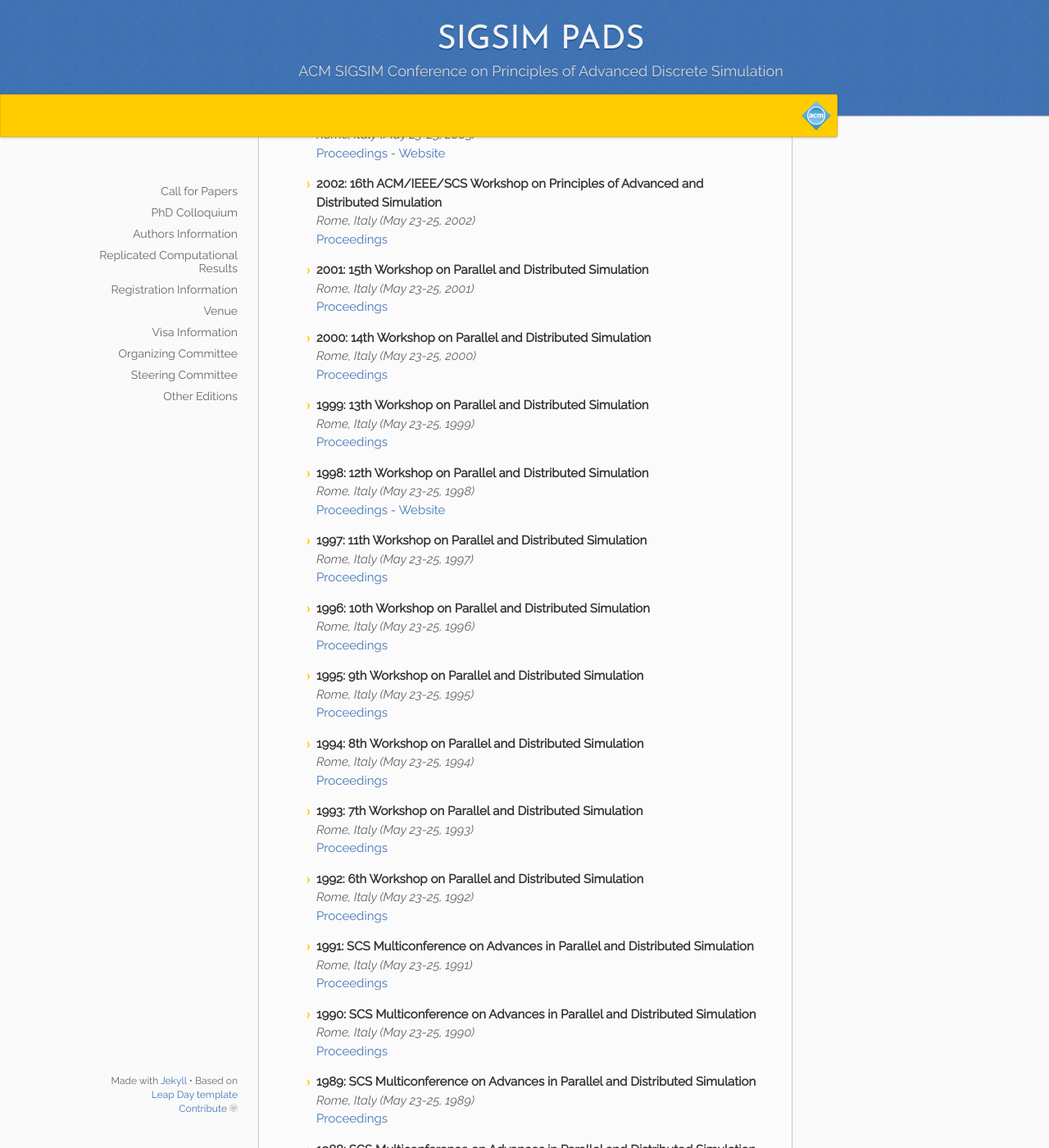
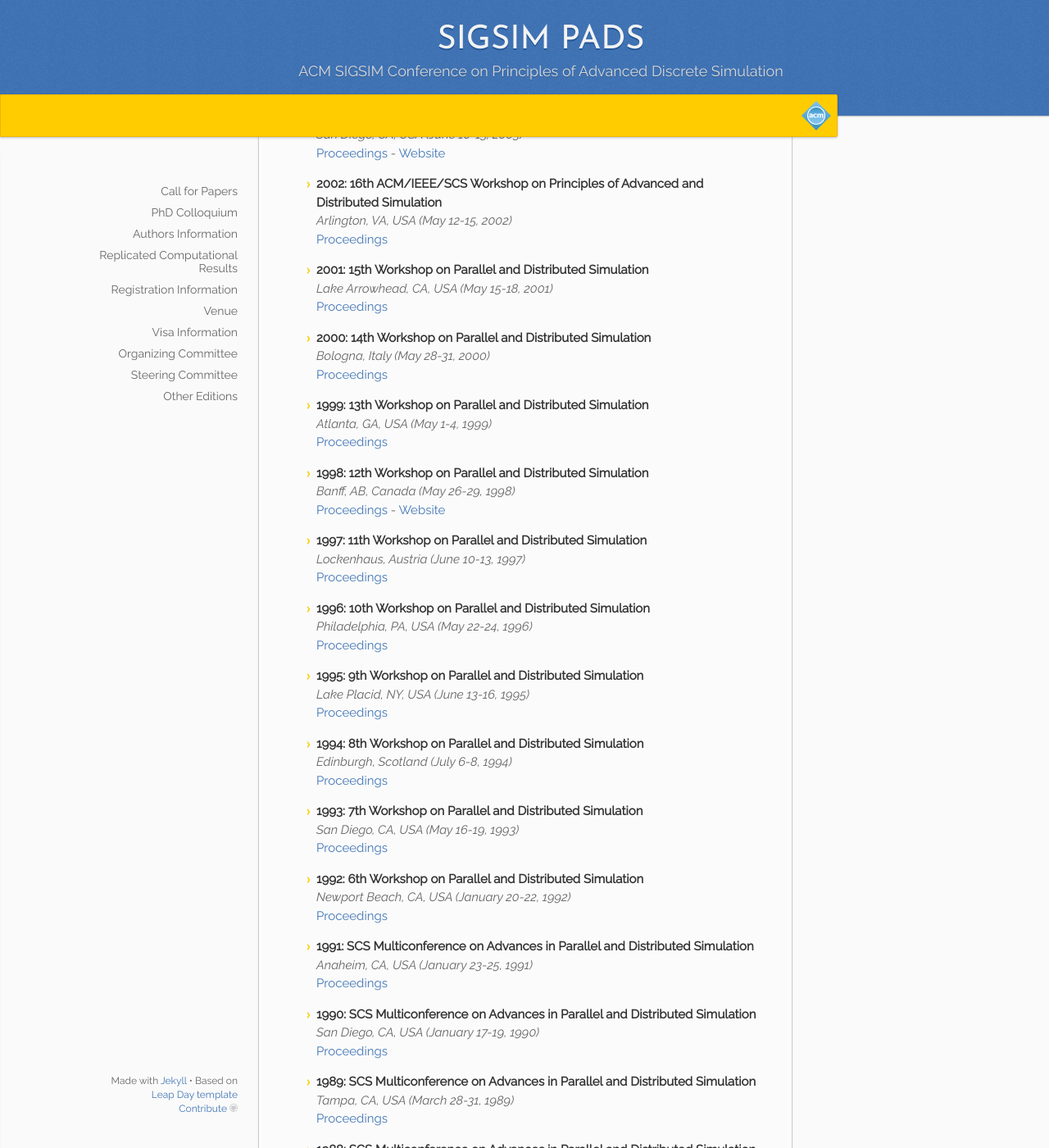
Before and after one commit to alessandropellegrini/acm-sigsim-pads, a Jekyll site: the page built from editions.md, in a window 1280 px wide and 1400 px high, scrolled down 1841 px. Shown: the whole window at 82% size. Built offline with Jekyll 4.4.1, drawn with Linux system fonts in a browser that asks for light colours; some of the changed text lies outside the part shown.

Commit message:
Fix history
Locatins and dates were wrong for past editions.

Signed-off-by: Alessandro Pellegrini <a.pellegrini@ing.uniroma2.it>

```diff
--- a/_config.yml
+++ b/_config.yml
@@ -27,7 +27,7 @@
   edition_2019:
     proceedings: https://dl.acm.org/doi/proceedings/10.1145/3316480
     website: https://web.archive.org/web/20190929201841/https://www.acm-sigsim-pads.org/
-    venue: "Somewhere in the world"
+    venue: "Chicago, IL, USA"
     dates: "June 15-17, 2020"
   edition_2018:
     proceedings: https://dl.acm.org/citation.cfm?id=3200921
@@ -37,167 +37,166 @@
   edition_2017:
     proceedings: http://dl.acm.org/citation.cfm?id=3064911
     website: https://web.archive.org/web/20170530085708/http://acm-sigsim-pads.org/
-    venue: "Rome, Italy"
-    dates: "May 23-25, 2017"
+    venue: "Singapore"
+    dates: "May 24-26, 2017"
   edition_2016:
     proceedings: https://dl.acm.org/citation.cfm?id=2901378
     website: https://web.archive.org/web/20160504044541/http://www.acm-sigsim-pads.org:80/
-    venue: "Rome, Italy"
-    dates: "May 23-25, 2016"
+    venue: "Banff, AB, Canada"
+    dates: "May 15-18, 2016"
   edition_2015:
     proceedings: https://dl.acm.org/citation.cfm?id=2769458
     website: https://web.archive.org/web/20150406112909/http://www.acm-sigsim-pads.org:80/
-    venue: "Rome, Italy"
-    dates: "May 23-25, 2015"
+    venue: "London, United Kingdom"
+    dates: "June 10-12, 2015"
   edition_2014:
     proceedings: https://dl.acm.org/citation.cfm?id=2601381
     website: https://web.archive.org/web/20140329232454/http://www.acm-sigsim-pads.org:80/
-    venue: "Rome, Italy"
-    dates: "May 23-25, 2014"
+    venue: "Denver, CO, USA"
+    dates: "May 18-21, 2014"
   edition_2013:
     proceedings: https://dl.acm.org/citation.cfm?id=2486092
     website: https://web.archive.org/web/20130218032000/http://www.acm-sigsim-pads.org:80/
-    venue: "Rome, Italy"
-    dates: "May 23-25, 2013"
+    venue: "Montréal, QC, Canada"
+    dates: "May 19-22, 2013"
   edition_2012:
     title: 26th ACM/IEEE/SCS Workshop on Principles of Advanced and Distributed Simulation
     proceedings: https://dl.acm.org/citation.cfm?id=2372596
     website: https://web.archive.org/web/20131028124516/http://pads2012.cis.fiu.edu/
-    venue: "Rome, Italy"
-    dates: "May 23-25, 2012"
+    venue: "Zhangjiajie, China"
+    dates: "July 15-19, 2012"
   edition_2011:
     title: 25th ACM/IEEE/SCS Workshop on Principles of Advanced and Distributed Simulation
     proceedings: https://ieeexplore.ieee.org/xpl/mostRecentIssue.jsp?punumber=5936496
     website: https://sites.google.com/site/pads2011/
-    venue: "Rome, Italy"
-    dates: "May 23-25, 2011"
+    venue: "Nice, France"
+    dates: "June 14-17, 2011"
   edition_2010:
     title: 24th ACM/IEEE/SCS Workshop on Principles of Advanced and Distributed Simulation
     proceedings: https://ieeexplore.ieee.org/xpl/mostRecentIssue.jsp?punumber=5471198
     website: https://web.archive.org/web/20111007015947/http://www.pads-workshop.org/pads2010/
-    venue: "Rome, Italy"
-    dates: "May 23-25, 2010"
+    venue: "Atlanta, GA, USA"
+    dates: "May 17-19, 2010"
   edition_2009:
     title: 23rd ACM/IEEE/SCS Workshop on Principles of Advanced and Distributed Simulation
     proceedings: https://dl.acm.org/citation.cfm?id=1577959
     website: https://web.archive.org/web/20090510001327/http://www.cs.virginia.edu/pads2009/index.htm
-    venue: "Rome, Italy"
-    dates: "May 23-25, 2009"
+    venue: "Lake Placid, NY, USA"
+    dates: "June 22-25, 2009"
   edition_2008:
     title: 22nd ACM/IEEE/SCS Workshop on Principles of Advanced and Distributed Simulation
     proceedings: https://web.archive.org/web/20090403135124/https://www.cis.fiu.edu/pads2008/
-    website: https://example.com
     venue: "Rome, Italy"
-    dates: "May 23-25, 2008"
+    dates: "June 3-6, 2008"
   edition_2007:
     title: 21st ACM/IEEE/SCS Workshop on Principles of Advanced and Distributed Simulation
     proceedings: https://dl.acm.org/citation.cfm?id=1248822
     website: http://pads07.org/
-    venue: "Rome, Italy"
-    dates: "May 23-25, 2007"
+    venue: "San Diego, CA, USA"
+    dates: "June 12-15, 2007"
   edition_2006:
     title: 20th ACM/IEEE/SCS Workshop on Principles of Advanced and Distributed Simulation
     proceedings: https://dl.acm.org/citation.cfm?id=1136644
     website: https://web.archive.org/web/20171117011056/http://pdcc.ntu.edu.sg/pads2006/
-    venue: "Rome, Italy"
-    dates: "May 23-25, 2006"
+    venue: "Singapore"
+    dates: "May 24-26, 2006"
   edition_2005:
     title: 19th ACM/IEEE/SCS Workshop on Principles of Advanced and Distributed Simulation
     proceedings: https://dl.acm.org/citation.cfm?id=1069810
     website: https://web.archive.org/web/20161103151756/http://pads-workshop.org/pads2005/index.html
-    venue: "Rome, Italy"
-    dates: "May 23-25, 2005"
+    venue: "Monterey, CA, USA"
+    dates: "June 1-3, 2005"
   edition_2004:
     title: 18th ACM/IEEE/SCS Workshop on Principles of Advanced and Distributed Simulation
     proceedings: https://dl.acm.org/citation.cfm?id=1013329
-    venue: "Rome, Italy"
-    dates: "May 23-25, 2004"
+    venue: "Kufstein, Austria"
+    dates: "May 16-19, 2004"
   edition_2003:
     title: 17th ACM/IEEE/SCS Workshop on Principles of Advanced and Distributed Simulation
     proceedings: https://dl.acm.org/citation.cfm?id=824475
     website: https://web.archive.org/web/20041215141621/http://pads-workshop.org/pads2003/index.html
-    venue: "Rome, Italy"
-    dates: "May 23-25, 2003"
+    venue: "San Diego, CA, USA"
+    dates: "June 10-13, 2003"
   edition_2002:
     title: 16th ACM/IEEE/SCS Workshop on Principles of Advanced and Distributed Simulation
     proceedings: https://dl.acm.org/citation.cfm?id=564062
-    venue: "Rome, Italy"
-    dates: "May 23-25, 2002"
+    venue: "Arlington, VA, USA"
+    dates: "May 12-15, 2002"
   edition_2001:
     title: 15th Workshop on Parallel and Distributed Simulation
     proceedings: https://dl.acm.org/citation.cfm?id=375658
-    venue: "Rome, Italy"
-    dates: "May 23-25, 2001"
+    venue: "Lake Arrowhead, CA, USA"
+    dates: "May 15-18, 2001"
   edition_2000:
     title: 14th Workshop on Parallel and Distributed Simulation
     proceedings: https://dl.acm.org/citation.cfm?id=336146
-    venue: "Rome, Italy"
-    dates: "May 23-25, 2000"
+    venue: "Bologna, Italy"
+    dates: "May 28-31, 2000"
   edition_1999:
     title: 13th Workshop on Parallel and Distributed Simulation
     proceedings: https://dl.acm.org/citation.cfm?id=301429
-    venue: "Rome, Italy"
-    dates: "May 23-25, 1999"
+    venue: "Atlanta, GA, USA"
+    dates: "May 1-4, 1999"
   edition_1998:
     title: 12th Workshop on Parallel and Distributed Simulation
     proceedings: https://dl.acm.org/citation.cfm?id=278008
     website: https://example.com
-    venue: "Rome, Italy"
-    dates: "May 23-25, 1998"
+    venue: "Banff, AB, Canada"
+    dates: "May 26-29, 1998"
   edition_1997:
     title: 11th Workshop on Parallel and Distributed Simulation
     proceedings: https://dl.acm.org/citation.cfm?id=268826
-    venue: "Rome, Italy"
-    dates: "May 23-25, 1997"
+    venue: "Lockenhaus, Austria"
+    dates: "June 10-13, 1997"
   edition_1996:
     title: 10th Workshop on Parallel and Distributed Simulation
     proceedings: https://dl.acm.org/citation.cfm?id=238788
-    venue: "Rome, Italy"
-    dates: "May 23-25, 1996"
+    venue: "Philadelphia, PA, USA"
+    dates: "May 22-24, 1996"
   edition_1995:
     title: 9th Workshop on Parallel and Distributed Simulation
     proceedings: https://dl.acm.org/citation.cfm?id=214282
-    venue: "Rome, Italy"
-    dates: "May 23-25, 1995"
+    venue: "Lake Placid, NY, USA"
+    dates: "June 13-16, 1995"
   edition_1994:
     title: 8th Workshop on Parallel and Distributed Simulation
     proceedings: https://dl.acm.org/citation.cfm?id=182478
-    venue: "Rome, Italy"
-    dates: "May 23-25, 1994"
+    venue: "Edinburgh, Scotland"
+    dates: "July 6-8, 1994"
   edition_1993:
     title: 7th Workshop on Parallel and Distributed Simulation
     proceedings: https://dl.acm.org/citation.cfm?id=158459
-    venue: "Rome, Italy"
-    dates: "May 23-25, 1993"
+    venue: "San Diego, CA, USA"
+    dates: "May 16-19, 1993"
   edition_1992:
     title: 6th Workshop on Parallel and Distributed Simulation
     proceedings: https://books.google.com/books/about/6th_Workshop_on_Parallel_and_Distributed.html?id=aWE_AQAAIAAJ
-    venue: "Rome, Italy"
-    dates: "May 23-25, 1992"
+    venue: "Newport Beach, CA, USA"
+    dates: "January 20-22, 1992"
   edition_1991:
     title: SCS Multiconference on Advances in Parallel and Distributed Simulation
     proceedings: https://books.google.com/books?id=MawZAQAAIAAJ&source=gbs_similarbooks
-    venue: "Rome, Italy"
-    dates: "May 23-25, 1991"
+    venue: "Anaheim, CA, USA"
+    dates: "January 23-25, 1991"
   edition_1990:
     title: SCS Multiconference on Advances in Parallel and Distributed Simulation
     proceedings: https://books.google.com/books/about/Distributed_simulation.html?id=C6wZAQAAIAAJ
-    venue: "Rome, Italy"
-    dates: "May 23-25, 1990"
+    venue: "San Diego, CA, USA"
+    dates: "January 17-19, 1990"
   edition_1989:
     title: SCS Multiconference on Advances in Parallel and Distributed Simulation
     proceedings: https://books.google.com/books?id=qakZAQAAIAAJ&source=gbs_similarbooks
-    venue: "Rome, Italy"
-    dates: "May 23-25, 1989"
+    venue: "Tampa, CA, USA"
+    dates: "March 28-31, 1989"
   edition_1988:
     title: SCS Multiconference on Advances in Parallel and Distributed Simulation
     proceedings: https://books.google.com/books?id=YtEZAQAAIAAJ&source=gbs_similarbooks
-    venue: "Rome, Italy"
-    dates: "May 23-25, 1988"
+    venue: "San Diego, CA, USA"
+    dates: "February 3-5, 1988"
   edition_1985:
     title: SCS Conference on Distributed Simulation
-    venue: "Rome, Italy"
-    dates: "May 23-25, 1985"
+    venue: "San Diego, CA, USA"
+    dates: "January 24-26, 1985"
 
 
 
```
